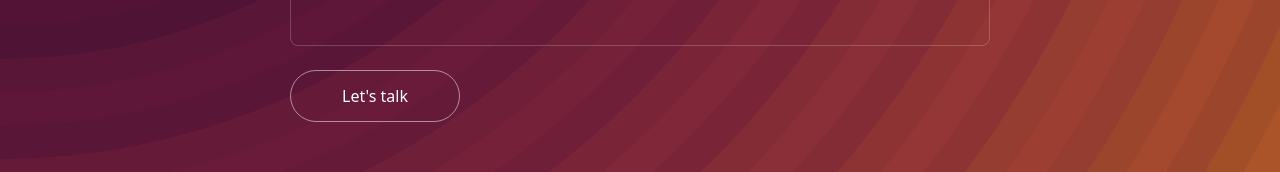
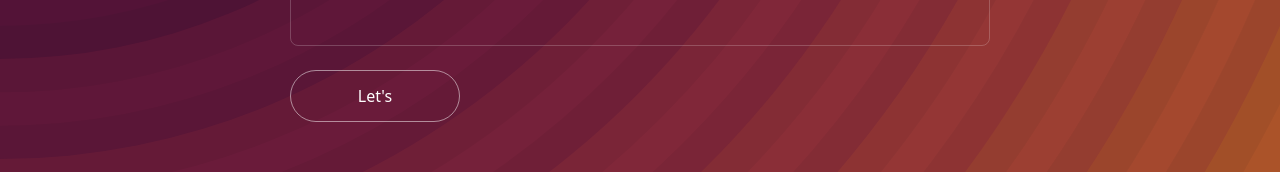
Before and after one commit to MaxEscc/MaxWeb, a Next.js app: page /contact in a window 1280 px wide. Shown: the part 541-713 px from the top of the page. Built offline with nearby package versions, Linux system fonts and the light colour scheme.

Commit message:
arreglando detalles

```diff
--- a/pages/contact/index.js
+++ b/pages/contact/index.js
@@ -1,55 +1,40 @@
-//components
-
-//icons
-import {BsArrowRight} from 'react-icons/bs'
-
-//framer
-import {motion} from 'framer-motion'
-
-//variants
-import {fadeIn} from '../../variants';
+import React from 'react';
+import { BsArrowRight } from 'react-icons/bs';
+import { motion } from 'framer-motion';
+import { fadeIn } from '../../variants'; // Asegúrate de que esta importación sea correcta
 
 const Contact = () => {
-  return(
+  return (
     <div className='h-full bg-primary/30'>
-    <div className='container mx-auto py-32 text-center xl:text-left flex
-    items-center justify-center h-full'>
-      {/*text & form*/}
+      <div className='container mx-auto py-32 text-center xl:text-left flex items-center justify-center h-full'>
         <div className='flex flex-col w-full max-w-[700px]'>
-        {/*text*/}
           <motion.h2
-        variants={fadeIn('up',0.2)}
-        initial="hidden"
-        animate="show"
-        exit="hidden"
+            variants={fadeIn('up', 0.2)} // Asegúrate de que las variantes estén definidas correctamente
+            initial='hidden'
+            animate='show'
+            exit='hidden'
             className='h2 text-center mb-12'
           >
-          Let's <span className='text-accent'>connect.</span>
+          Let&apos;s <span className='text-accent'>connect.</span>
           </motion.h2>
-            {/*fomr*/}
           <motion.form
-         variants={fadeIn('up',0.4)}
-         initial="hidden"
-         animate="show"
-         exit="hidden"
-        className='flex-1 flex flex-col gap-6 w-full mx-auto'>
-           {/* input group*/}
+            variants={fadeIn('up', 0.4)} // Asegúrate de que las variantes estén definidas correctamente
+            initial='hidden'
+            animate='show'
+            exit='hidden'
+            className='flex-1 flex flex-col gap-6 w-full mx-auto'
+          >
             <div className='flex gap-x-6 w-full'>
-            <input type='text' placeholder='name' className='input'/>
-            <input type='text' placeholder='email' className='input'/>
+              <input type='text' placeholder='name' className='input' />
+              <input type='text' placeholder='email' className='input' />
             </div>
-          <input type='text' placeholder='subject' className='input'/>
+            <input type='text' placeholder='subject' className='input' />
             <textarea placeholder='message' className='textarea'></textarea>
-          <button className='btn rounded-full border border-white/50 max-w-[170px]
-          px-8 transition-all duration-300 flex items-center justify-center
-          overflow-hidden hover:border-accent group'>
-            <span className='group-hover:-translate-y-[120%] group-hover:opacity-0
-            transition-all duration-500'>
-              Let's talk
+            <button className='btn rounded-full border border-white/50 max-w-[170px] px-8 transition-all duration-300 flex items-center justify-center overflow-hidden hover:border-accent group'>
+              <span className='group-hover:-translate-y-[120%] group-hover:opacity-0 transition-all duration-500'>
+              Let&apos;s
               </span>
-            <BsArrowRight className='translate-y-[120%] opacity-0 group-hover:flex
-            group-hover:-translate-y-0 group-hover:opacity-100 transition-all
-            duration-300 absolute text-[22px]' />
+              <BsArrowRight className='translate-y-[120%] opacity-0 group-hover:flex group-hover:-translate-y-0 group-hover:opacity-100 transition-all duration-300 absolute text-[22px]' />
             </button>
           </motion.form>
         </div>
--- a/pages/work/index.js
+++ b/pages/work/index.js
@@ -2,6 +2,8 @@
 import Slider from "react-slick";
 import "slick-carousel/slick/slick.css";
 import "slick-carousel/slick/slick-theme.css";
+import Image from 'next/image';
+
 
 const workSlides = {
   slides: [
@@ -10,22 +12,22 @@
         {
           title: "Proyecto 1",
           description: "Descripción del Proyecto 1",
-          path: "/thumb1.jpg",
+          path: "/thumb1.jpg", // Asegúrate de que las rutas sean correctas
         },
         {
           title: "Proyecto 2",
           description: "Descripción del Proyecto 2",
-          path: "/thumb2.jpg",
+          path: "/thumb2.jpg", // Asegúrate de que las rutas sean correctas
         },
         {
           title: "Proyecto 3",
           description: "Descripción del Proyecto 3",
-          path: "/thumb3.jpg",
+          path: "/thumb3.jpg", // Asegúrate de que las rutas sean correctas
         },
         {
           title: "Proyecto 4",
           description: "Descripción del Proyecto 4",
-          path: "/thumb4.jpg",
+          path: "/thumb4.jpg", // Asegúrate de que las rutas sean correctas
         },
       ],
     },
@@ -34,22 +36,22 @@
         {
           title: "Proyecto 5",
           description: "Descripción del Proyecto 5",
-          path: "/thumb4.jpg",
+          path: "/thumb4.jpg", // Asegúrate de que las rutas sean correctas
         },
         {
           title: "Proyecto 6",
           description: "Descripción del Proyecto 6",
-          path: "/thumb1.jpg",
+          path: "/thumb1.jpg", // Asegúrate de que las rutas sean correctas
         },
         {
           title: "Proyecto 7",
           description: "Descripción del Proyecto 7",
-          path: "/thumb2.jpg",
+          path: "/thumb2.jpg", // Asegúrate de que las rutas sean correctas
         },
         {
           title: "Proyecto 8",
           description: "Descripción del Proyecto 8",
-          path: "/thumb3.jpg",
+          path: "/thumb3.jpg", // Asegúrate de que las rutas sean correctas
         },
       ],
     },
@@ -86,7 +88,7 @@
                       key={imageIndex}
                       className="w-1/2 p-2 transform hover:scale-105 transition-transform duration-300 ease-in-out"
                     >
-                      <img
+                      <Image
                         src={image.path}
                         alt={image.title}
                         className="rounded-lg filter grayscale hover:filter-none"
```
Also changed, not shown: 1 other file (tests, documents, lock files or other folders). Lines whose indentation alone changed are shown as unchanged.
